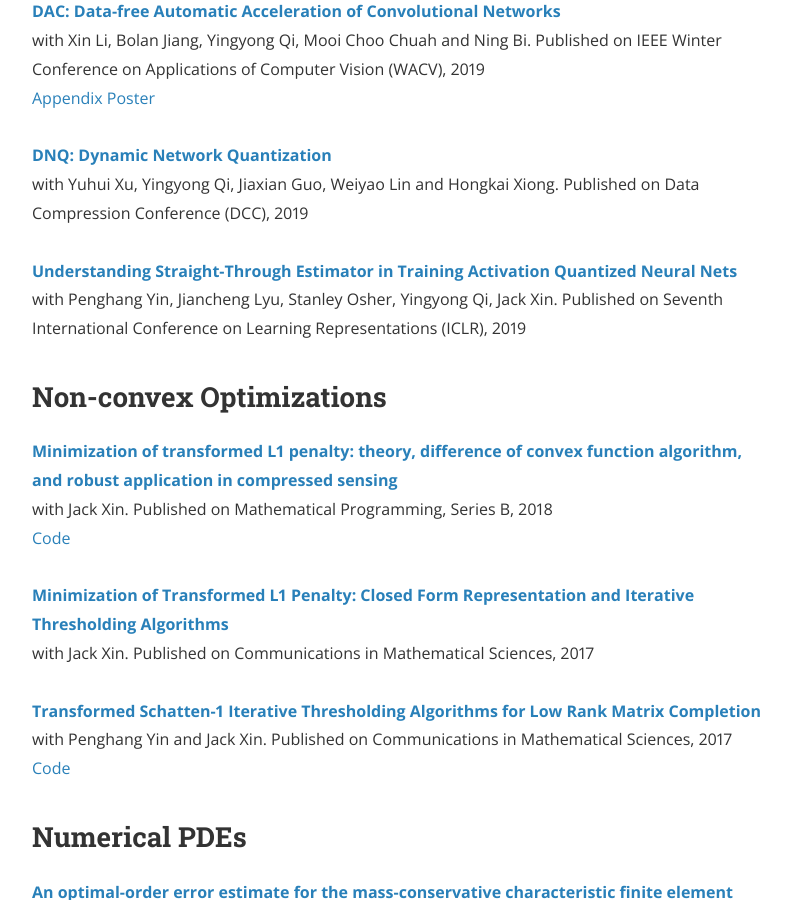
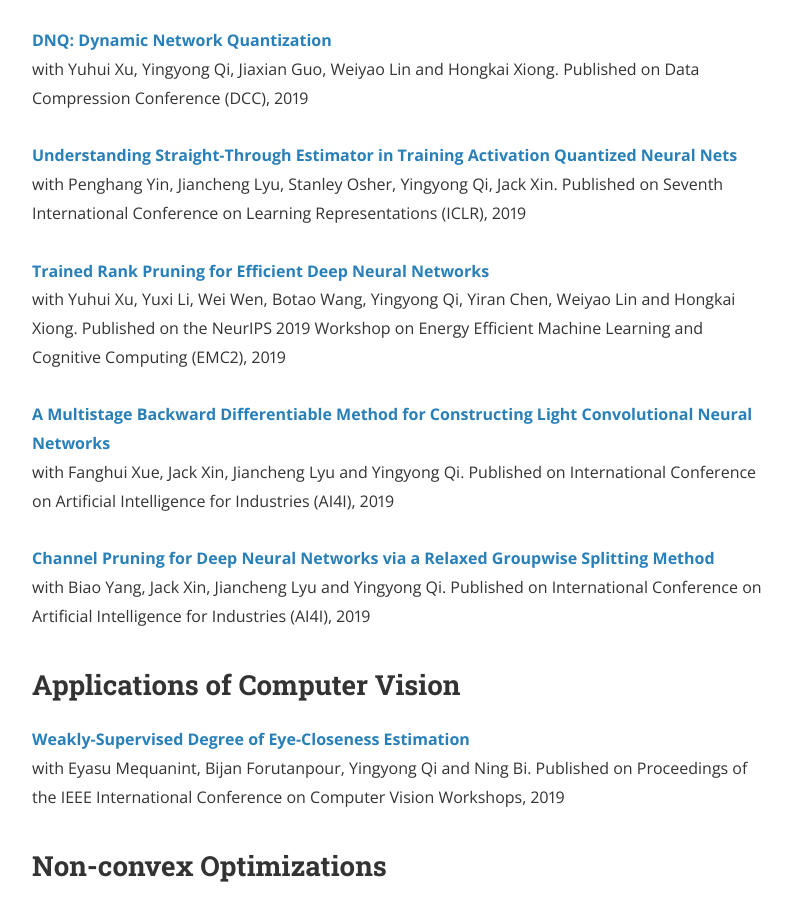
Before and after one commit to zsivine/zsivine.github.io, a Jekyll site: the page built from research.html, in a window 1280 px wide and 900 px high, scrolled down 1045 px. Shown: the whole window, without its empty margins (240-1032 px from the left). Built offline with Jekyll 4.4.1, drawn with Linux system fonts in a browser that asks for light colours; nearby versions of some CDN libraries; comment, search, counter and statistics services are not loaded; a style sheet for code colours, icons or effects is not loaded; some of the changed text lies outside the part shown.

Commit message:
updates 12/1/2019

```diff
--- a/research.html
+++ b/research.html
@@ -67,6 +61,39 @@ permalink: /research/
 <br>with Penghang Yin, Jiancheng Lyu, Stanley Osher, Yingyong Qi, Jack Xin.
     Published on Seventh International Conference on Learning Representations (ICLR), 2019<br>
 
+<br>
+<strong><a href="https://arxiv.org/abs/1812.02402">
+    Trained Rank Pruning for Efficient Deep Neural Networks</a></strong>
+<br>with Yuhui Xu, Yuxi Li, Wei Wen, Botao Wang, Yingyong Qi, Yiran Chen,
+    Weiyao Lin and Hongkai Xiong.
+    Published on the NeurIPS 2019 Workshop on Energy Efficient Machine Learning
+    and Cognitive Computing (EMC2), 2019<br>
+
+<br>
+<strong><a href="https://www.math.uci.edu/~jxin/Fanghui_ai4i_2019.pdf">
+    A Multistage Backward Differentiable Method for Constructing Light Convolutional Neural Networks</a></strong>
+<br>with Fanghui Xue, Jack Xin, Jiancheng Lyu and Yingyong Qi.
+    Published on International Conference on Artificial Intelligence
+    for Industries (AI4I), 2019<br>
+
+<br>
+<strong><a href="https://www.math.uci.edu/~jxin/Biao_ai4i_2019.pdf">
+    Channel Pruning for Deep Neural Networks via a Relaxed Groupwise Splitting Method</a></strong>
+<br>with Biao Yang, Jack Xin, Jiancheng Lyu and Yingyong Qi.
+    Published on International Conference on Artificial Intelligence
+    for Industries (AI4I), 2019<br>
+
+
+
+
+<br>
+<h2>Applications of Computer Vision</h2>
+<strong><a href="http://openaccess.thecvf.com/content_ICCVW_2019/papers/EPIC/Mequanint_Weakly-Supervised_Degree_of_Eye-Closeness_Estimation_ICCVW_2019_paper.pdf">
+    Weakly-Supervised Degree of Eye-Closeness Estimation</a></strong>
+<br>with Eyasu Mequanint, Bijan Forutanpour, Yingyong Qi and Ning Bi.
+    Published on Proceedings of the IEEE International Conference on Computer Vision Workshops, 2019<br>
+
+
 
 
 <br>
```
Also changed, not shown: other parts of research.html (+0 -6 lines).
